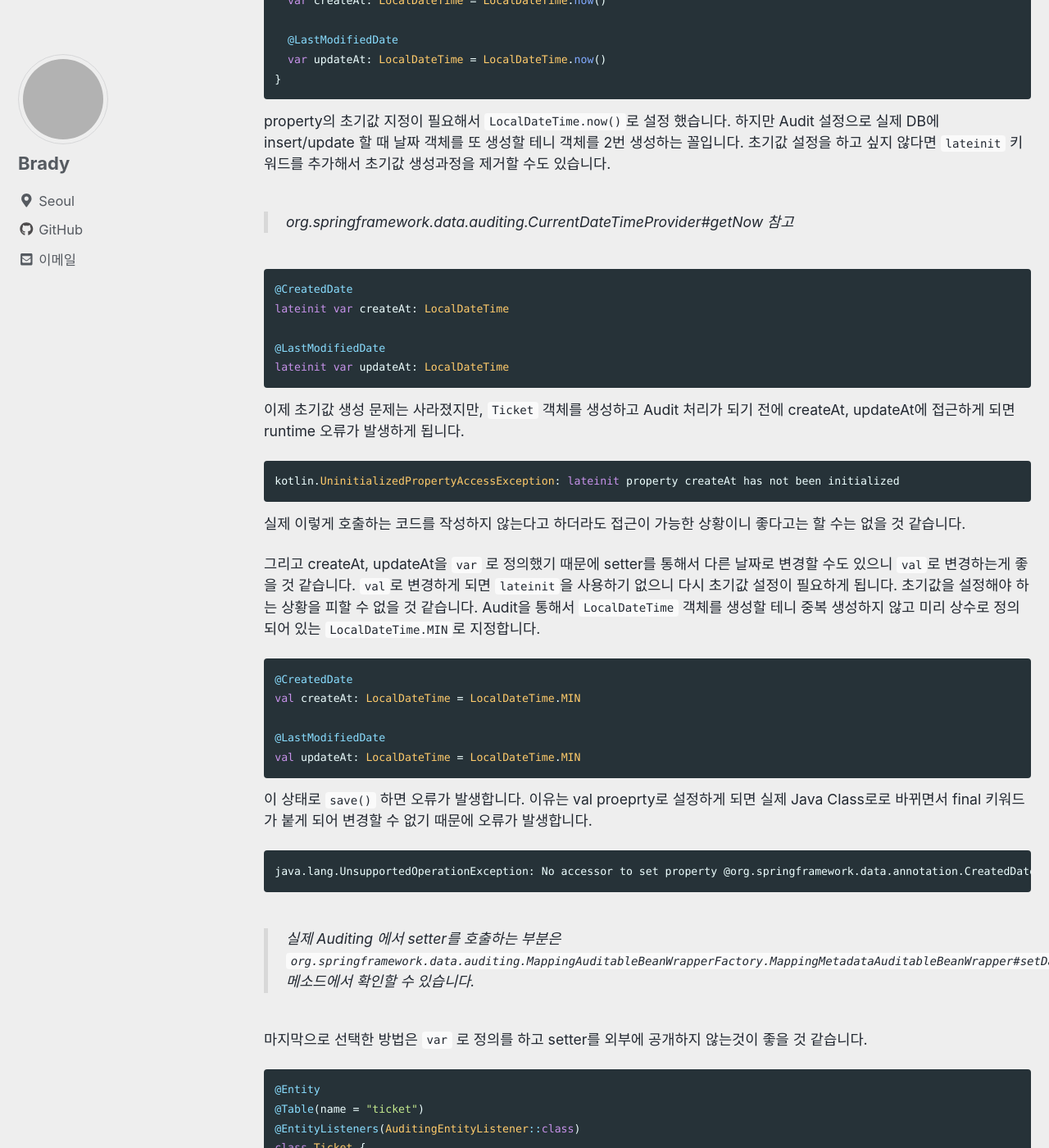
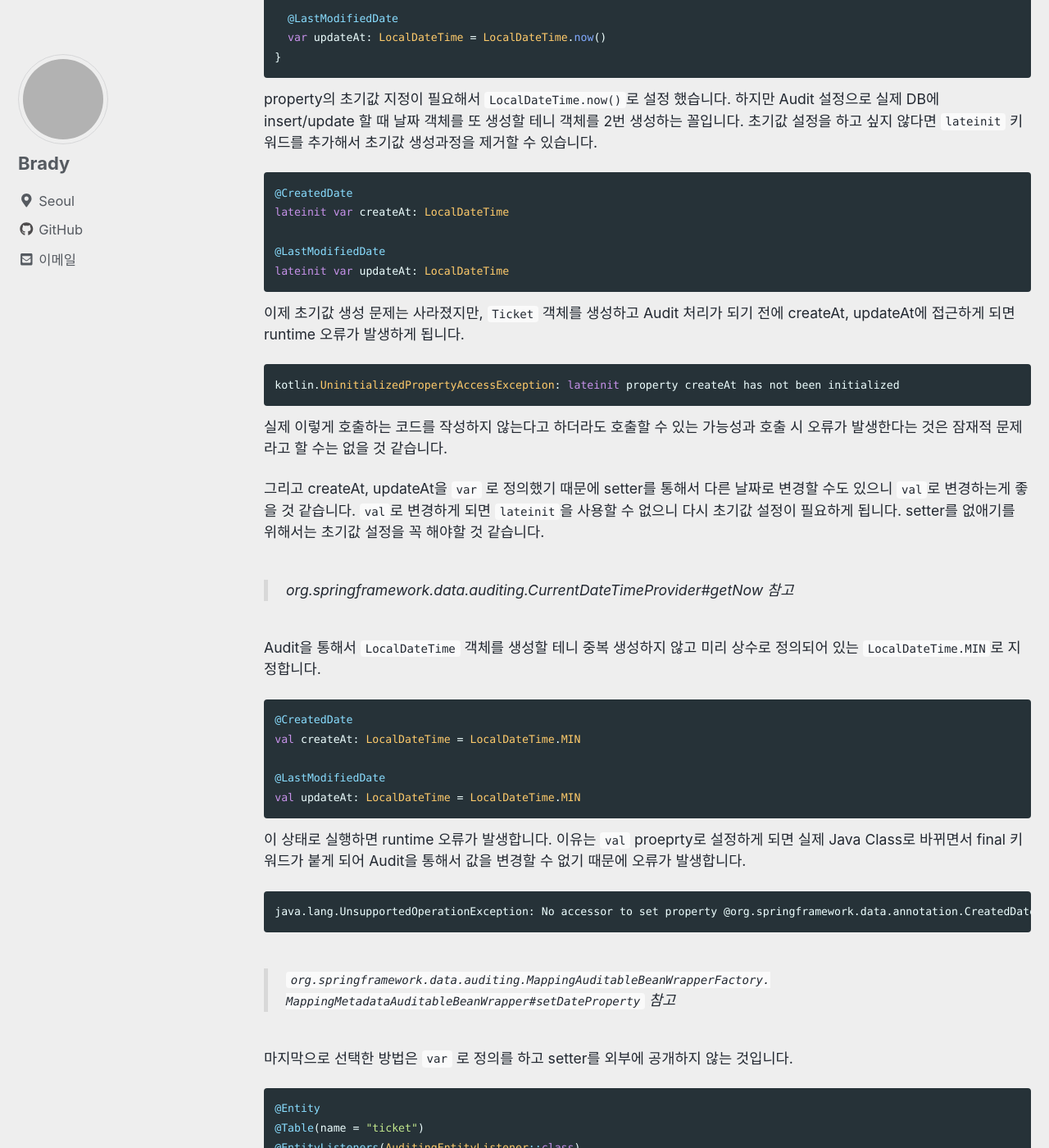
Before and after one commit to kapentaz/kapentaz.github.io, a Jekyll site: the page built from _posts/2020/2020-02-09-Spring-Data-JPA-Audit-in-Kotlin.md, in a window 1280 px wide and 1400 px high, scrolled down 1288 px. Shown: the whole window at 82% size. Built offline with Jekyll 4.4.1, drawn with Linux system fonts in a browser that asks for light colours; cached includes are drawn as plain includes; some of the changed text lies outside the part shown; grey boxes are pictures that could not be loaded.

Commit message:
새로운 게시물 추가

````diff
--- a/_posts/2020/2020-02-09-Spring-Data-JPA-Audit-in-Kotlin.md
+++ b/_posts/2020/2020-02-09-Spring-Data-JPA-Audit-in-Kotlin.md
@@ -23,7 +23,7 @@
 ---
 
 
-Kotlin으로 Entity를 만들 때 등록일/수정일 정의를 어떻게 하는 게 좋을 고민을 하게 됐습니다. 여러 방법이 있겠지만 제가 선택한 방법입니다.
+Kotlin으로 Entity를 만들 때 등록일/수정일 정의를 어떻게 하는 게 좋을지 고민한 내용입니다.
 
 > Spring Data JPA, Kotlin, MySQL 환경 입니다.
 
@@ -57,9 +57,7 @@
   var updateAt: LocalDateTime = LocalDateTime.now()
 }
 ```
-property의 초기값 지정이 필요해서 `LocalDateTime.now()`로 설정 했습니다. 하지만 Audit 설정으로 실제 DB에 insert/update 할 때 날짜 객체를 또 생성할 테니 객체를 2번 생성하는 꼴입니다. 초기값 설정을 하고 싶지 않다면 `lateinit` 키워드를 추가해서 초기값 생성과정을 제거할 수도 있습니다.
-
-> org.springframework.data.auditing.CurrentDateTimeProvider#getNow 참고
+property의 초기값 지정이 필요해서 `LocalDateTime.now()`로 설정 했습니다. 하지만 Audit 설정으로 실제 DB에 insert/update 할 때 날짜 객체를 또 생성할 테니 객체를 2번 생성하는 꼴입니다. 초기값 설정을 하고 싶지 않다면 `lateinit` 키워드를 추가해서 초기값 생성과정을 제거할 수 있습니다.
 
 ```kotlin
 @CreatedDate
@@ -73,9 +71,13 @@
 ```kotlin
 kotlin.UninitializedPropertyAccessException: lateinit property createAt has not been initialized
 ```
-실제 이렇게 호출하는 코드를 작성하지 않는다고 하더라도 접근이 가능한 상황이니 좋다고는 할 수는 없을 것 같습니다.
+실제 이렇게 호출하는 코드를 작성하지 않는다고 하더라도 호출할 수 있는 가능성과 호출 시 오류가 발생한다는 것은 잠재적 문제라고 할 수는 없을 것 같습니다.
 
-그리고 createAt, updateAt을 `var` 로 정의했기 때문에 setter를 통해서 다른 날짜로 변경할 수도 있으니 `val`로 변경하는게 좋을 것 같습니다. `val`로 변경하게 되면 `lateinit`을 사용하기 없으니 다시 초기값 설정이 필요하게 됩니다. 초기값을 설정해야 하는 상황을 피할 수 없을 것 같습니다. Audit을 통해서 `LocalDateTime` 객체를 생성할 테니 중복 생성하지 않고 미리 상수로 정의되어 있는  `LocalDateTime.MIN`로 지정합니다.
+그리고 createAt, updateAt을 `var` 로 정의했기 때문에 setter를 통해서 다른 날짜로 변경할 수도 있으니 `val`로 변경하는게 좋을 것 같습니다. `val`로 변경하게 되면 `lateinit`을 사용할 수 없으니 다시 초기값 설정이 필요하게 됩니다. setter를 없애기를 위해서는 초기값 설정을 꼭 해야할 것 같습니다.
+
+> org.springframework.data.auditing.CurrentDateTimeProvider#getNow 참고
+
+Audit을 통해서 `LocalDateTime` 객체를 생성할 테니 중복 생성하지 않고 미리 상수로 정의되어 있는 `LocalDateTime.MIN`로 지정합니다.
 
 ```kotlin
 @CreatedDate
@@ -84,13 +86,15 @@
 @LastModifiedDate
 val updateAt: LocalDateTime = LocalDateTime.MIN
 ```
-이 상태로 `save()` 하면 오류가 발생합니다. 이유는 val proeprty로 설정하게 되면 실제 Java Class로로 바뀌면서 final 키워드가 붙게 되어 변경할 수 없기 때문에 오류가 발생합니다.
+이 상태로 실행하면 runtime 오류가 발생합니다. 이유는 `val` proeprty로 설정하게 되면 실제 Java Class로 바뀌면서 final 키워드가 붙게 되어
+Audit을 통해서 값을 변경할 수 없기 때문에 오류가 발생합니다.
 ```
 java.lang.UnsupportedOperationException: No accessor to set property @org.springframework.data.annotation.CreatedDate()private final java.time.LocalDateTime .....
 ```
-> 실제 Auditing 에서 setter를 호출하는 부분은 `org.springframework.data.auditing.MappingAuditableBeanWrapperFactory.MappingMetadataAuditableBeanWrapper#setDateProperty`  메소드에서 확인할 수 있습니다.
+> `org.springframework.data.auditing.MappingAuditableBeanWrapperFactory.
+> MappingMetadataAuditableBeanWrapper#setDateProperty` 참고
 
-마지막으로 선택한 방법은 `var` 로 정의를 하고 setter를 외부에 공개하지 않는것이 좋을 것 같습니다.
+마지막으로 선택한 방법은 `var` 로 정의를 하고 setter를 외부에 공개하지 않는 것입니다.
 
 ```kotlin
 @Entity
@@ -111,6 +115,10 @@
 }
 ```
 
+`LocalDateTime.MIN`을 초기값으로 설정해서 불필요한 기본값 객체 생성을 방지하고 혹시라도 Audit이 실행되기 전에 해당 property에 접근하더라도 runtime 오류가 발생하지 않습니다.
+`val`이 아닌 `var`로 정의했기 때문에 Audit을 통해서 값 설정이 가능하고 마지막으로 `private set`을 통해서 외부에서 값을 변경할 수 있는 가능성을 제거했습니다.
+
+
 끝.
 
 ## Reference
````
Also changed, not shown: other parts of _posts/2020/2020-02-09-Spring-Data-JPA-Audit-in-Kotlin.md (+1 -1 lines).
